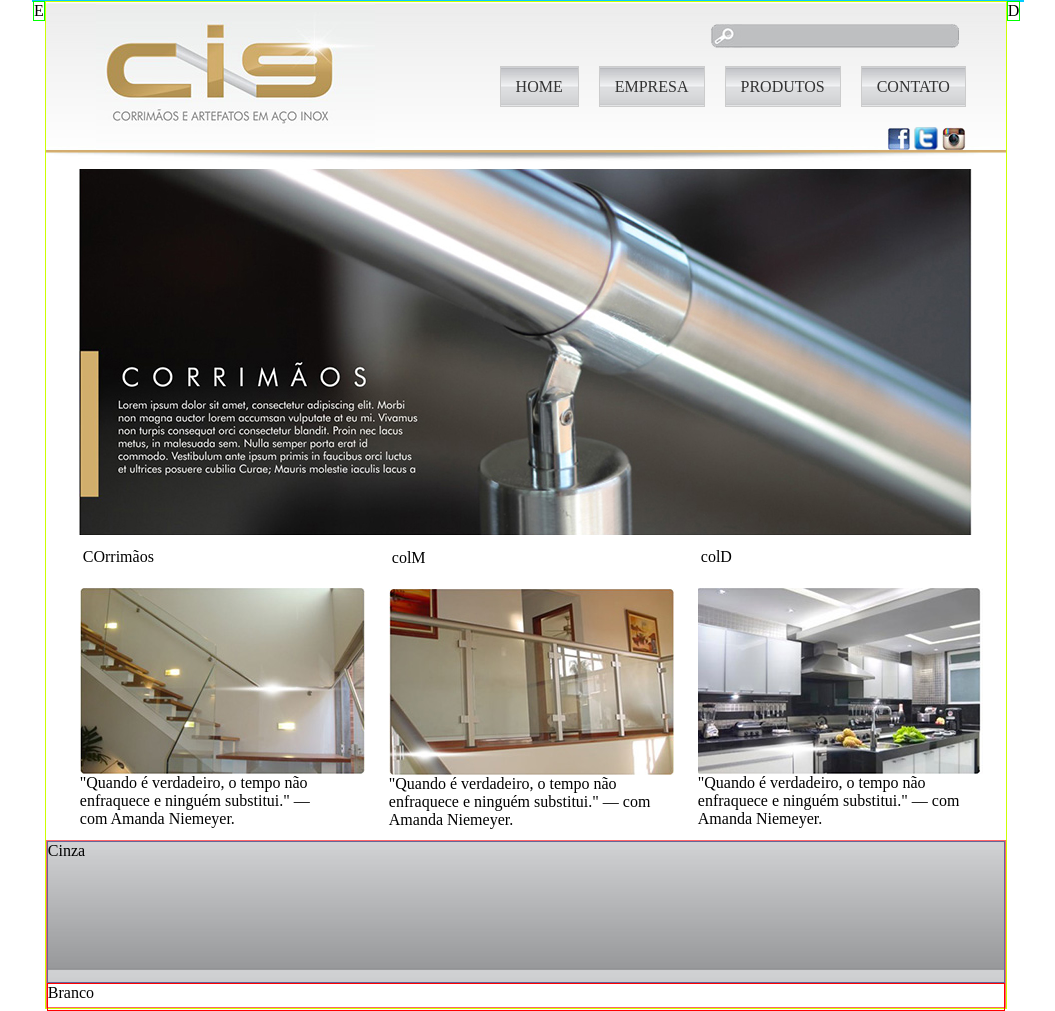
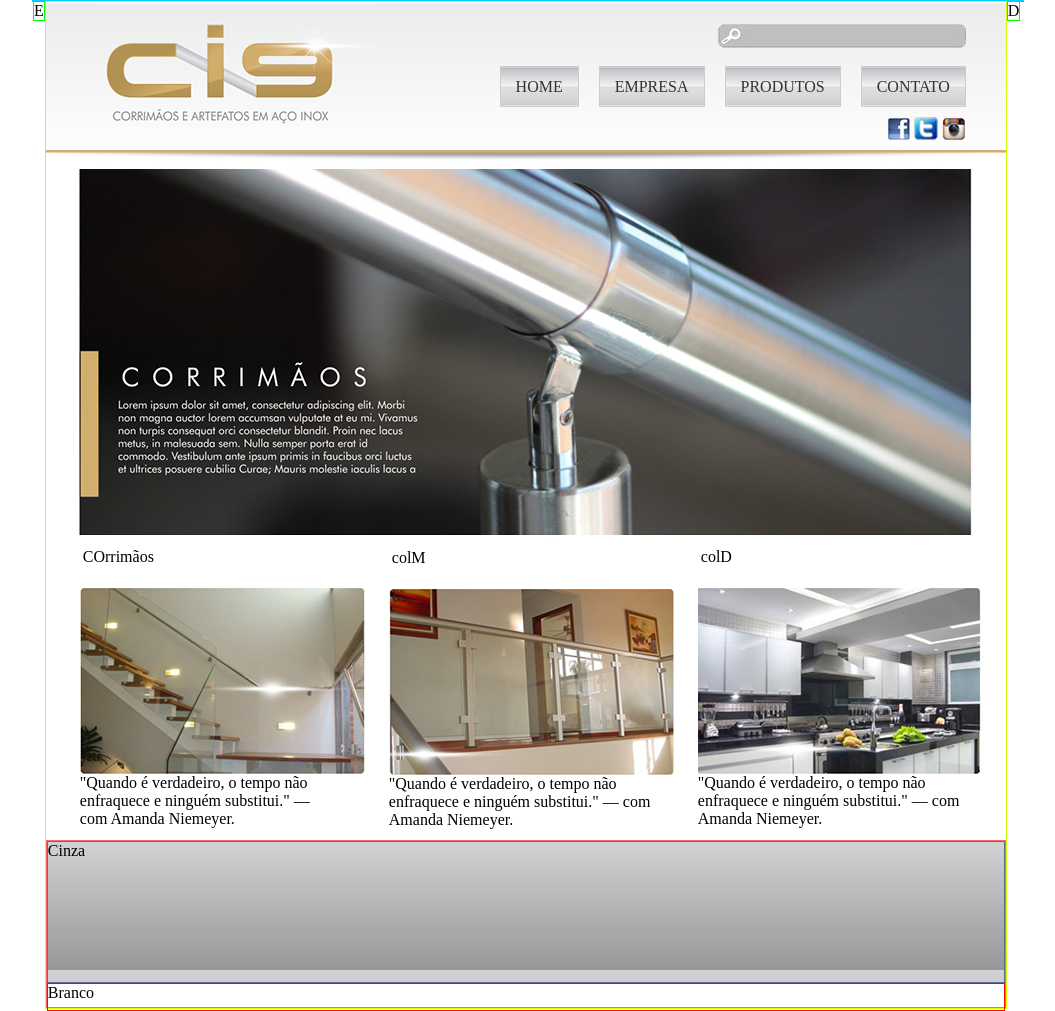
Before and after one commit to thiagomns/ci9, a PHP site: page / in a window 1280 px wide. Shown: the whole page, without its empty margins (112-1167 px from the left). Run offline with PHP 8.4, Linux system fonts and the light colour scheme; some libraries are stand-ins or nearby versions.

Commit message:
Melhorias Header

```diff
--- a/style.css
+++ b/style.css
@@ -18,7 +18,7 @@ body {margin:0}
 
 .site .header { height:160px; background:url(imgs/headerBG.jpg) no-repeat; padding-left:50px; padding-top:2px; padding-right:40px}
 .site .header .headerlogo {width:279px; float:left}
-.site .header .barraPesquisa {width:255px; height:27px; float:right; margin-top:20px}
+.site .header .barraPesquisa {width:255px; height:27px; float:right; margin-top:20px; text-align:right}
 .site .header button.botaoSearch { border: none; margin: 0 -4px 0 0; padding: 0;  background: url(imgs/searchBotao.png); width: 28px; height: 24px; text-indent: -9999px }
 .site .header button.botaoSearch:hover { background: url(imgs/searchBotaoHover.png); }
 .site .header input.barraSearch { background: url(imgs/searchInput.png); border: none; width: 220px; height: 24px;}
@@ -36,7 +36,7 @@ ul.menu li ul li a { padding: 0 10px;margin: 0;font-size: 12px; width: 150px}
 
 /* Rede sociais */
 
-.site .header .redeSociais { width:580px; height:60px; float:right; text-align:right; margin-top:20px}
+.site .header .redeSociais { width:580px; height:60px; float:right; text-align:right; margin-top:10px}
 
 
 /* Conteúdo */
```
